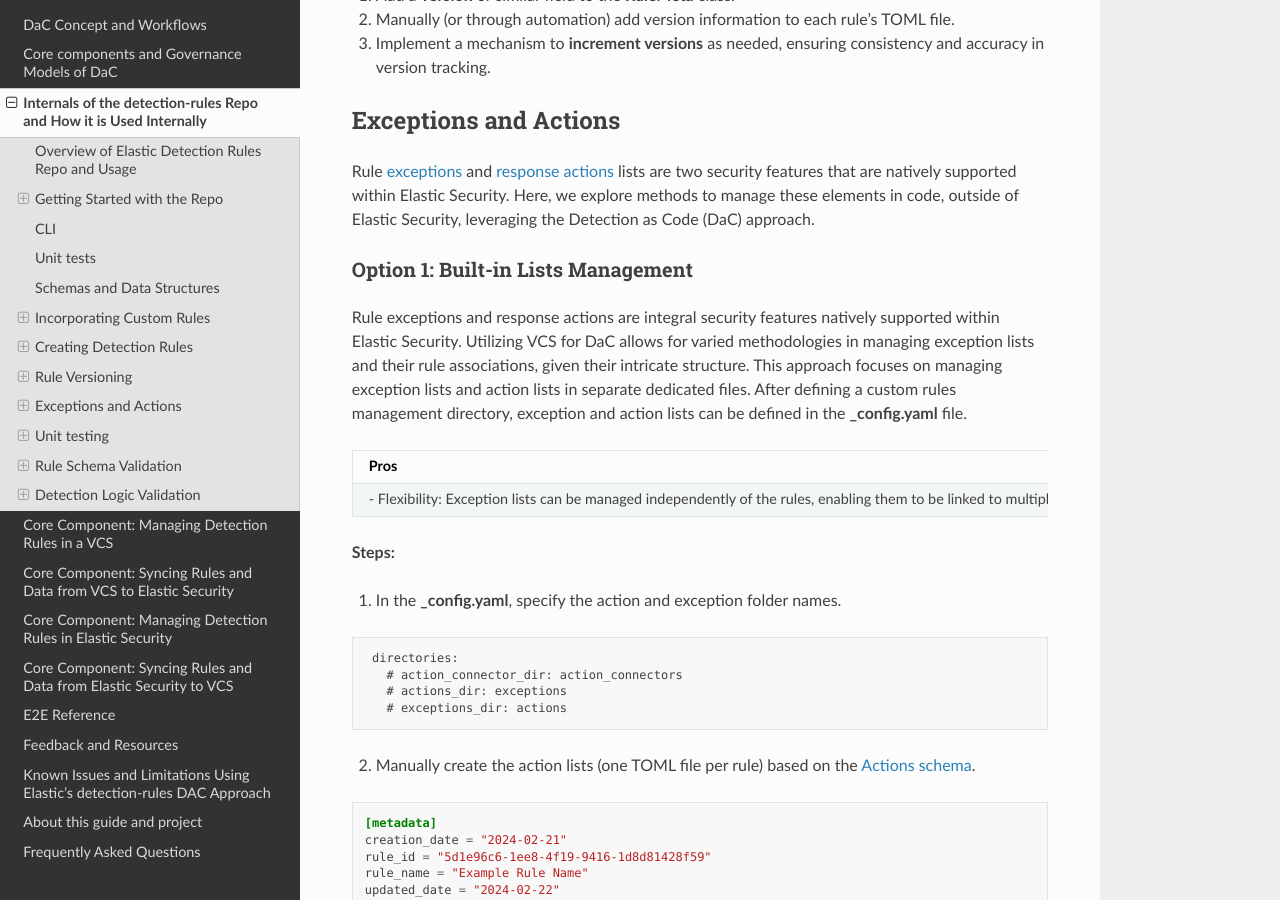
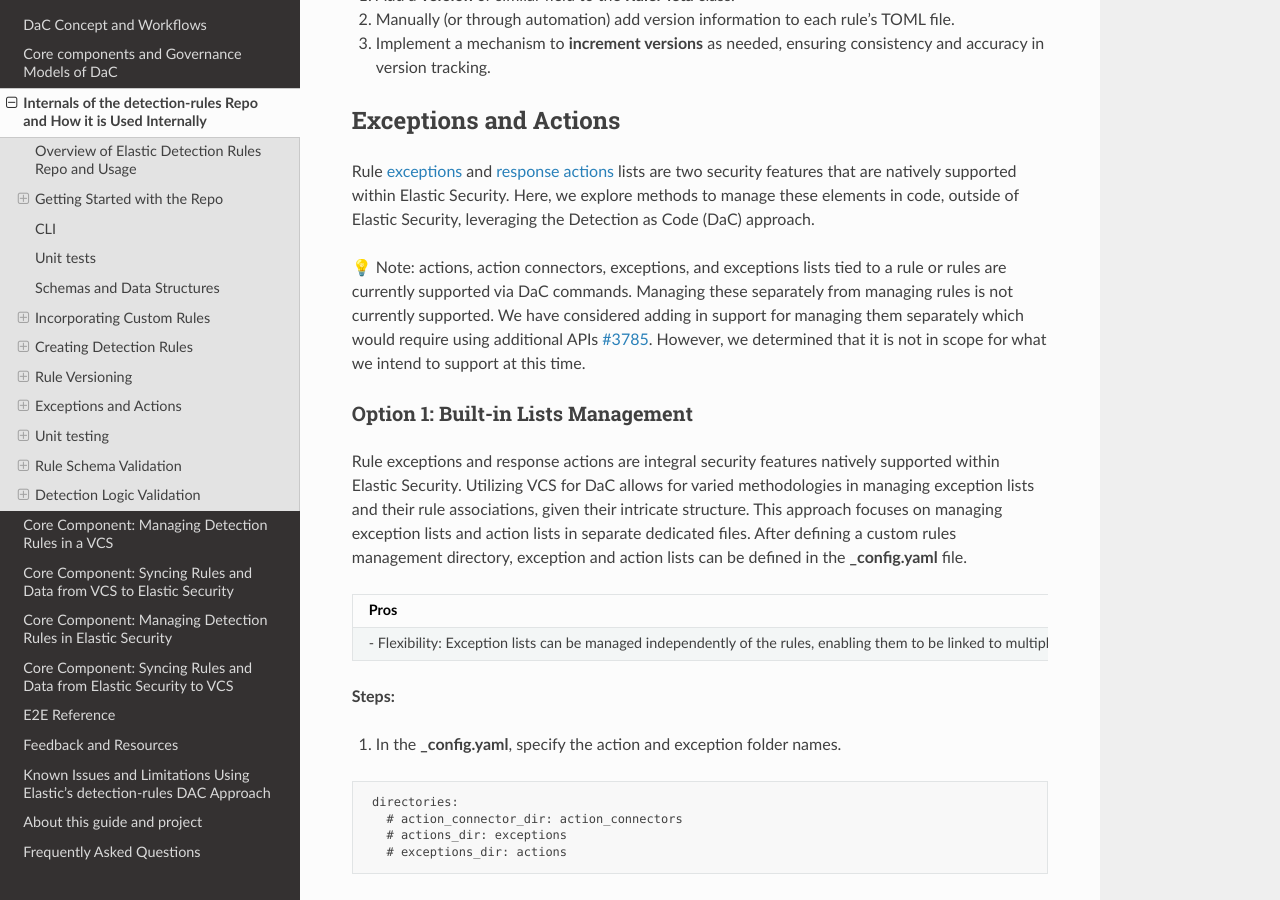
Before and after one commit to elastic/DaC-Reference, a Sphinx documentation site: the page built from docs/internals_of_the_detection_rules_repo.md, in a window 1280 px wide and 900 px high, scrolled down 14776 px. Built offline with Sphinx 7.4.7 and the Read the Docs theme 3.1.0, drawn with Linux system fonts in a browser that asks for light colours.

Commit message:
Exceptions and Actions Note

```diff
--- a/docs/internals_of_the_detection_rules_repo.md
+++ b/docs/internals_of_the_detection_rules_repo.md
@@ -511,6 +511,8 @@
 
 Rule [exceptions](https://www.elastic.co/guide/en/security/current/detections-ui-exceptions.html) and [response actions](https://www.elastic.co/guide/en/security/current/response-actions.html) lists are two security features that are natively supported within Elastic Security. Here, we explore methods to manage these elements in code, outside of Elastic Security, leveraging the Detection as Code (DaC) approach.
 
+💡 Note: actions, action connectors, exceptions, and exceptions lists tied to a rule or rules are currently supported via DaC commands. Managing these separately from managing rules is not currently supported. We have considered adding in support for managing them separately which would require using additional APIs [#3785](https://github.com/elastic/detection-rules/issues/3785). However, we determined that it is not in scope for what we intend to support at this time.
+
 ### Option 1: Built-in Lists Management
 
  Rule exceptions and response actions are integral security features natively supported within Elastic Security. Utilizing VCS for DaC allows for varied methodologies in managing exception lists and their rule associations, given their intricate structure. This approach focuses on managing exception lists and action lists in separate dedicated files. After defining a custom rules management directory, exception and action lists can be defined in the **_config.yaml** file.
```
